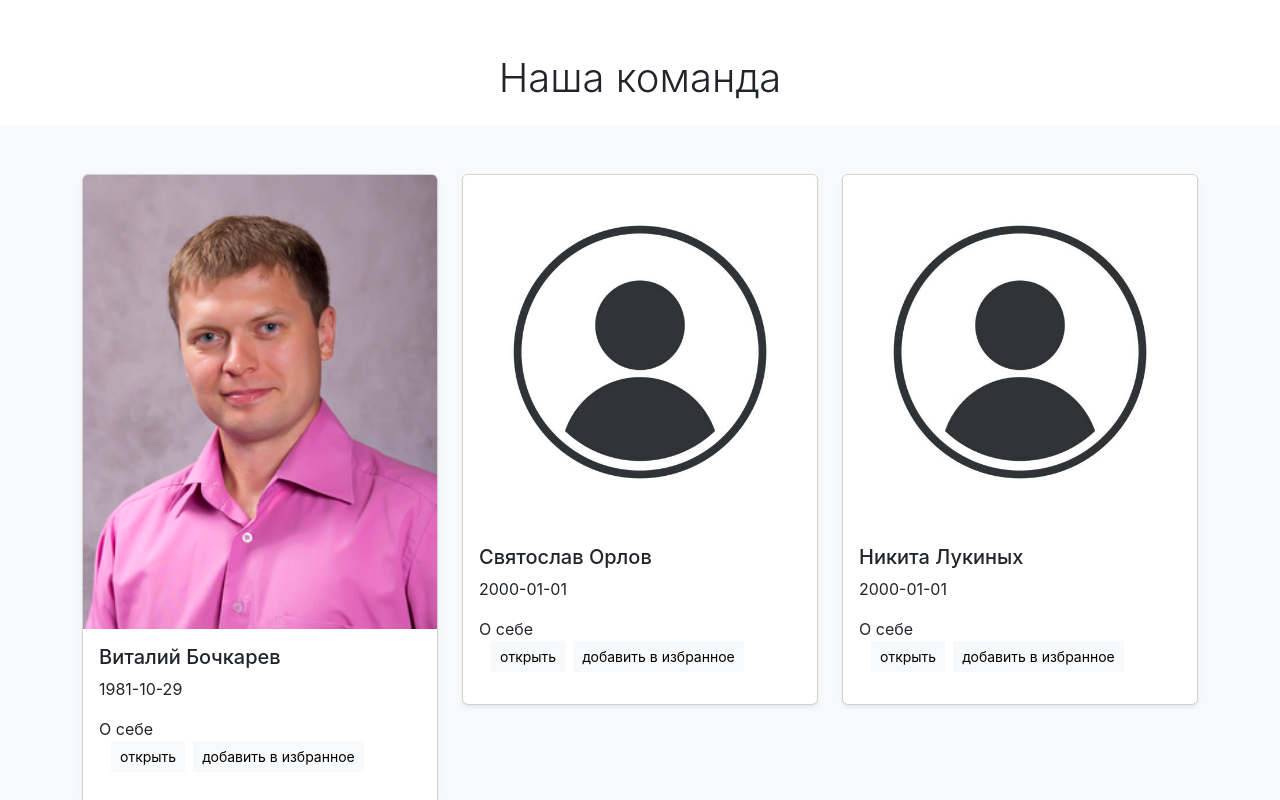
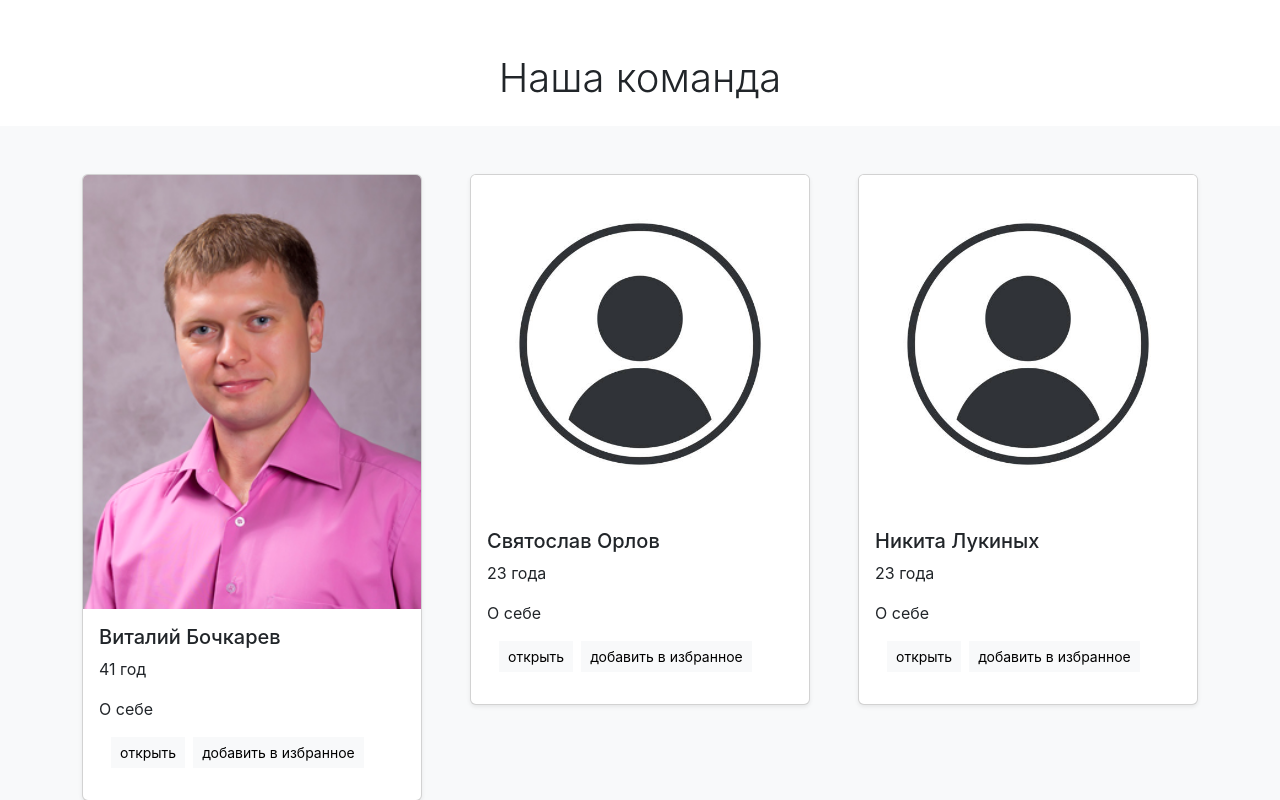
Before and after one commit to vitboch/devs-team, a React (Create React App) app: page / in a window 1280 px wide. Shown: the part 620-1420 px from the top of the page. Built offline with nearby package versions, Linux system fonts and the light colour scheme.

Commit message:
add function get age

```diff
--- a/src/app/components/common/card.jsx
+++ b/src/app/components/common/card.jsx
@@ -2,6 +2,7 @@ import React from "react";
 import PropTypes from "prop-types";
 import { Link } from "react-router-dom";
 import Button from "../common/button";
+import getAge from "../../utils/getAge";
 
 const Card = ({ _id, firstName, lastName, birthday, photo, about }) => {
     return (
@@ -12,8 +13,8 @@ const Card = ({ _id, firstName, lastName, birthday, photo, about }) => {
                     <h5>
                         {firstName} {lastName}
                     </h5>
-                    <p className="card-text">{birthday}</p>
-                    <span className="block-about card-text">{about}</span>
+                    <p className="card-text">{getAge(birthday)}</p>
+                    <p className="block-about card-text">{about}</p>
                     <div className="container">
                         <div className="d-flex justify-content-between align-items-center pb-3">
                             <div className="d-grid gap-2 d-md-flex justify-content-md-end">
--- a/src/app/components/page/mainPage.jsx
+++ b/src/app/components/page/mainPage.jsx
@@ -14,7 +14,7 @@ const MainPage = () => {
                         <div className="col-lg-5 col-md-10 mx-auto">
                             <h1 className="fw-light text-center mb-4">О нас</h1>
                             <p className="lead text-muted">
-                                Мы – команда web-разработчиков.
+                                Мы – команда React-разработчиков.
                             </p>
                             <p className="lead text-muted">
                                 Мы креативны, амбициозны, энергичны.
@@ -35,7 +35,7 @@ const MainPage = () => {
                 </section>
                 <div className="album py-5 bg-light p-3">
                     <div className="container">
-                        <div className="row row-cols-sm-1 row-cols-md-2 row-cols-lg-3 ">
+                        <div className="row row-cols-sm-1 row-cols-md-2 row-cols-lg-3 g-5">
                             {devs.map((dev) => (
                                 <Card key={dev._id} {...dev} />
                             ))}
--- /dev/null
+++ b/src/app/utils/getAge.js
@@ -0,0 +1,13 @@
+function getAge(date) {
+    const number = Math.floor(
+        (new Date() - new Date(date).getTime()) / 3.15576e10
+    );
+    const lastOne = Number(number.toString().slice(-1));
+    if (number > 4 && number < 15) {
+        return `${number} лет`;
+    }
+    if (lastOne === 1) return `${number} год`;
+    if ([2, 3, 4].indexOf(lastOne) >= 0) return `${number} года`;
+    return `${number} лет`;
+}
+export default getAge;
```
